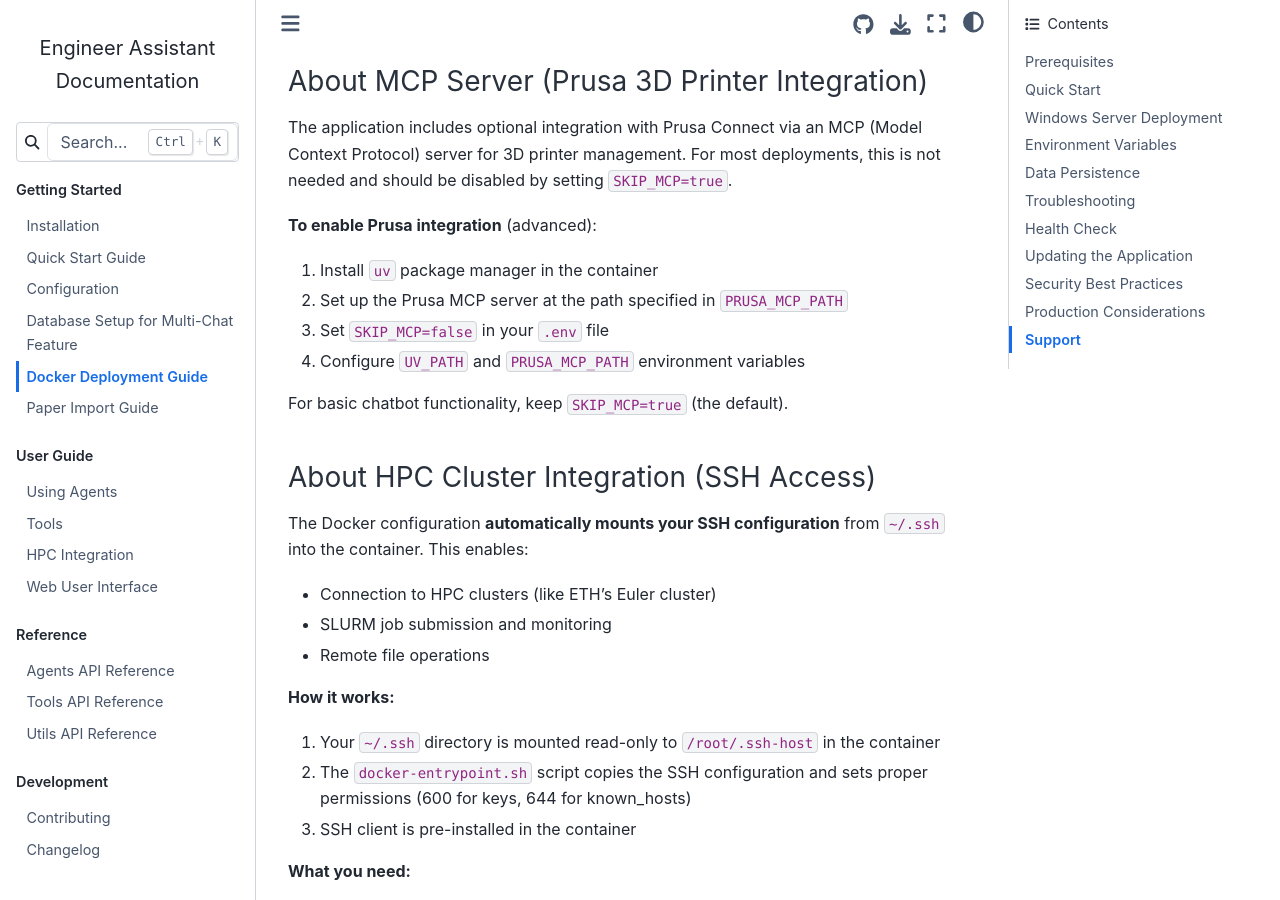
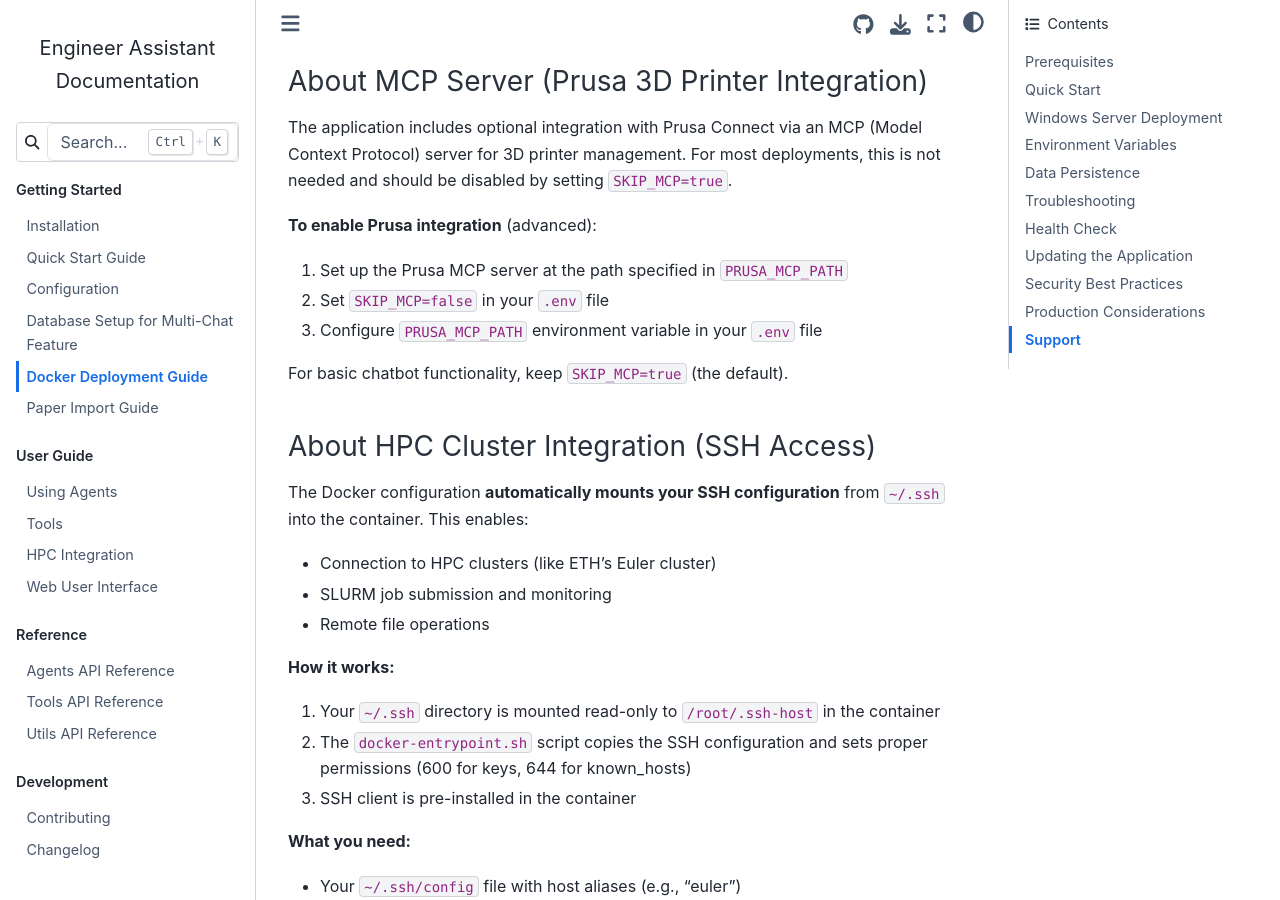
Before and after one commit to gioelemo/EngiAI-Public, a Sphinx documentation site: the page built from docs/source/docker_deployment.md, in a window 1280 px wide and 900 px high, scrolled down 3753 px. Built offline with Sphinx 7.4.7 and the Sphinx Book theme 1.1.4, drawn with Linux system fonts in a browser that asks for light colours.

Commit message:
Remove unused variable form .env

```diff
--- a/docs/source/docker_deployment.md
+++ b/docs/source/docker_deployment.md
@@ -152,10 +152,9 @@ See `.env.example` in the project root for all available configuration options.
 The application includes optional integration with Prusa Connect via an MCP (Model Context Protocol) server for 3D printer management. For most deployments, this is not needed and should be disabled by setting `SKIP_MCP=true`.
 
 **To enable Prusa integration** (advanced):
-1. Install `uv` package manager in the container
-2. Set up the Prusa MCP server at the path specified in `PRUSA_MCP_PATH`
-3. Set `SKIP_MCP=false` in your `.env` file
-4. Configure `UV_PATH` and `PRUSA_MCP_PATH` environment variables
+1. Set up the Prusa MCP server at the path specified in `PRUSA_MCP_PATH`
+2. Set `SKIP_MCP=false` in your `.env` file
+3. Configure `PRUSA_MCP_PATH` environment variable in your `.env` file
 
 For basic chatbot functionality, keep `SKIP_MCP=true` (the default).
 
```
Also changed, not shown: 1 other file.
